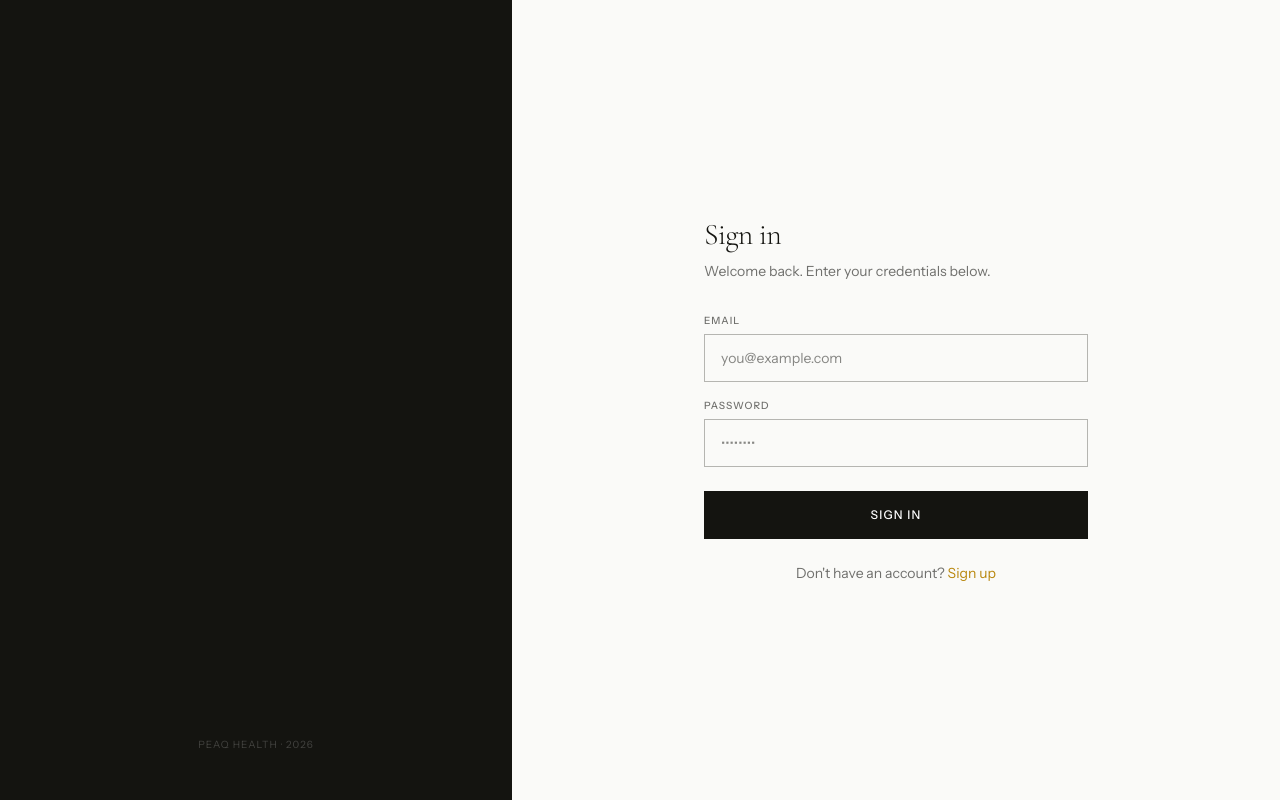
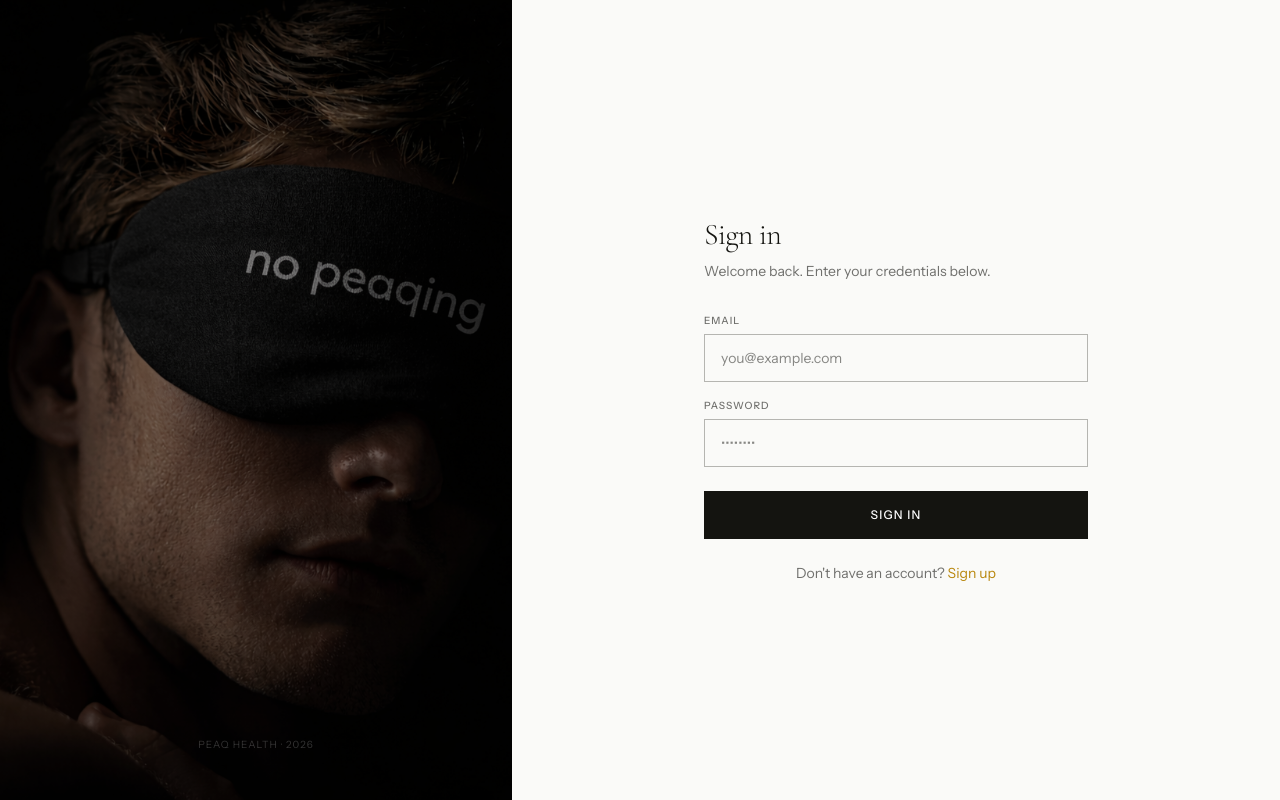
Before and after one commit to drmemes1/peaqhealth, a Next.js app in the folder peaqhealth_1/apps/web/: page /login in a window 1280 px wide. Built offline with nearby package versions, Linux system fonts and the light colour scheme.

Commit message:
feat: use nopeaqing.png as full-bleed hero on login and signup left panel

```diff
--- a/peaqhealth_1/apps/web/app/login/login-form.tsx
+++ b/peaqhealth_1/apps/web/app/login/login-form.tsx
@@ -2,6 +2,7 @@
 
 import { useState } from "react";
 import { useRouter, useSearchParams } from "next/navigation";
+import Image from "next/image";
 import Link from "next/link";
 import { LogoSvg } from "../components/logo-svg";
 import { createClient } from "@/lib/supabase/client";
@@ -58,15 +59,22 @@ export function LoginForm() {
 
   return (
     <div className="flex min-h-svh">
-      {/* Left panel — ink background */}
-      <div
-        className="hidden lg:flex w-2/5 flex-col items-center justify-between px-10 py-12"
-        style={{ background: "var(--ink)" }}
-      >
-        <div className="fade-up" style={{ animationDelay: "0ms" }}>
+      {/* Left panel — full-bleed hero image */}
+      <div className="relative hidden lg:flex w-2/5 flex-col items-center justify-between overflow-hidden px-10 py-12">
+        <Image
+          src="/images/nopeaqing.png"
+          alt="no peaqing sleep mask"
+          fill
+          priority
+          style={{ objectFit: "cover", objectPosition: "center" }}
+        />
+        {/* Dark overlay so text stays readable over the photo */}
+        <div className="absolute inset-0" style={{ background: "rgba(0,0,0,0.45)" }} />
+
+        <div className="relative z-10 fade-up" style={{ animationDelay: "0ms" }}>
           <LogoSvg size={52} color="rgba(250,250,248,0.9)" />
         </div>
-        <div className="flex flex-col items-center gap-8 text-center">
+        <div className="relative z-10 flex flex-col items-center gap-8 text-center">
           <p
             className="fade-up font-display font-light leading-[1.15]"
             style={{ fontSize: 36, color: "var(--white)", animationDelay: "100ms" }}
@@ -90,7 +98,7 @@ export function LoginForm() {
             ))}
           </div>
         </div>
-        <p className="font-body text-[10px] uppercase tracking-widest" style={{ color: "rgba(250,250,248,0.2)" }}>
+        <p className="relative z-10 font-body text-[10px] uppercase tracking-widest" style={{ color: "rgba(250,250,248,0.2)" }}>
           Peaq Health · {new Date().getFullYear()}
         </p>
       </div>
--- a/peaqhealth_1/apps/web/app/signup/page.tsx
+++ b/peaqhealth_1/apps/web/app/signup/page.tsx
@@ -2,6 +2,7 @@
 
 import { useState } from "react";
 import { useRouter } from "next/navigation";
+import Image from "next/image";
 import Link from "next/link";
 import { LogoSvg } from "../components/logo-svg";
 import { createClient } from "@/lib/supabase/client";
@@ -70,15 +71,22 @@ export default function SignupPage() {
 
   return (
     <div className="flex min-h-svh">
-      {/* Left panel */}
-      <div
-        className="hidden lg:flex w-2/5 flex-col items-center justify-between px-10 py-12"
-        style={{ background: "var(--ink)" }}
-      >
-        <div>
+      {/* Left panel — full-bleed hero image */}
+      <div className="relative hidden lg:flex w-2/5 flex-col items-center justify-between overflow-hidden px-10 py-12">
+        <Image
+          src="/images/nopeaqing.png"
+          alt="no peaqing sleep mask"
+          fill
+          priority
+          style={{ objectFit: "cover", objectPosition: "center" }}
+        />
+        {/* Dark overlay so text stays readable over the photo */}
+        <div className="absolute inset-0" style={{ background: "rgba(0,0,0,0.45)" }} />
+
+        <div className="relative z-10">
           <LogoSvg size={52} color="rgba(250,250,248,0.9)" />
         </div>
-        <div className="flex flex-col items-center gap-8 text-center">
+        <div className="relative z-10 flex flex-col items-center gap-8 text-center">
           <p className="font-display font-light leading-[1.15]" style={{ fontSize: 36, color: "var(--white)" }}>
             Your body has a story.<br />
             <em style={{ color: "var(--gold)", fontStyle: "italic" }}>Peaq reads it.</em>
@@ -92,7 +100,7 @@ export default function SignupPage() {
             ))}
           </div>
         </div>
-        <p className="font-body text-[10px] uppercase tracking-widest" style={{ color: "rgba(250,250,248,0.2)" }}>
+        <p className="relative z-10 font-body text-[10px] uppercase tracking-widest" style={{ color: "rgba(250,250,248,0.2)" }}>
           Peaq Health · {new Date().getFullYear()}
         </p>
       </div>
```
Also changed, not shown: peaqhealth_1/apps/web/public/images/nopeaqing.png (added).
